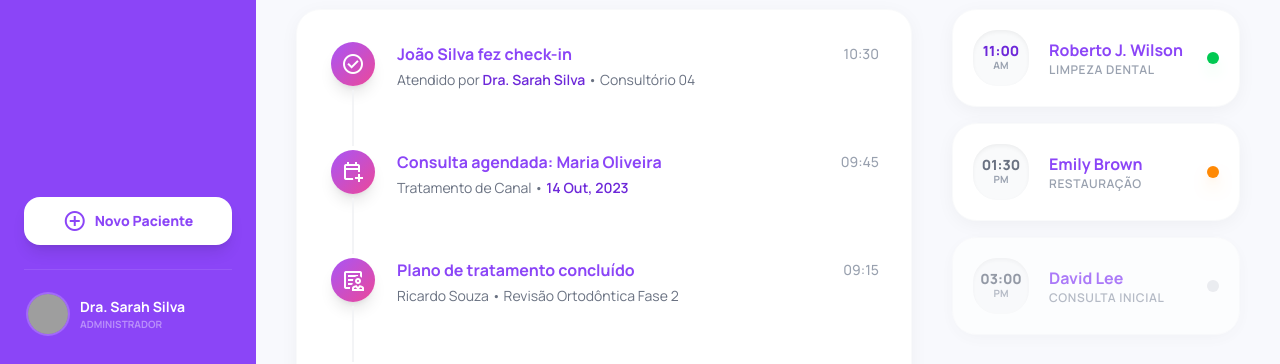
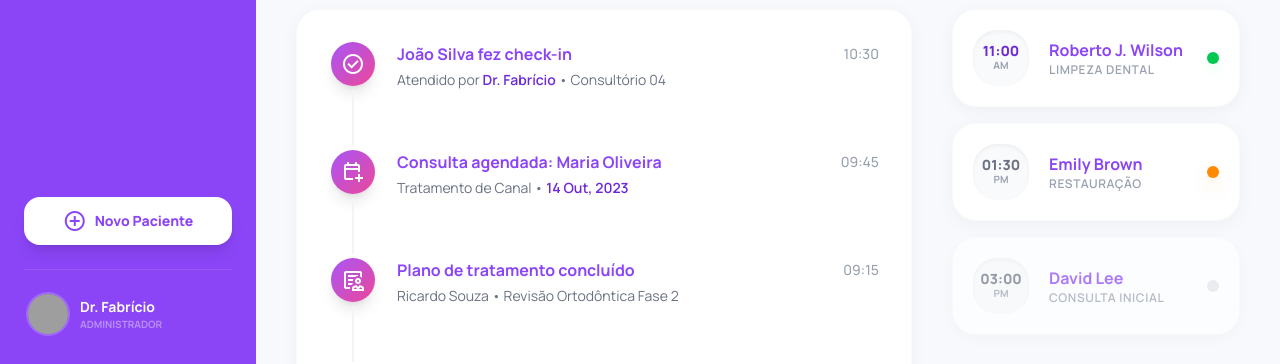
Before and after one commit to Ruansantooos/crm-odont, a Next.js app: page / in a window 1280 px wide. Shown: the part 426-790 px from the top of the page. Built offline with nearby package versions, Linux system fonts and the light colour scheme; grey boxes are pictures that could not be loaded.

Commit message:
feat: complete update of doctor names in Dashboard and Sidebar

```diff
--- a/src/app/page.tsx
+++ b/src/app/page.tsx
@@ -98,7 +98,7 @@ export default function Dashboard() {
                     <p className="text-sidebar-bg text-base font-bold">João Silva fez check-in</p>
                     <p className="text-gray-400 text-sm font-medium">10:30</p>
                   </div>
-                  <p className="text-gray-500 text-sm mt-1">Atendido por <span className="text-accent-purple font-semibold">Dra. Sarah Silva</span> • Consultório 04</p>
+                  <p className="text-gray-500 text-sm mt-1">Atendido por <span className="text-accent-purple font-semibold">Dr. Fabrício</span> • Consultório 04</p>
                 </div>
                 {/* Atividade 2 */}
                 <div className="flex flex-col items-center">
--- a/src/components/Sidebar.tsx
+++ b/src/components/Sidebar.tsx
@@ -62,7 +62,7 @@ export default function Sidebar() {
                         }}
                     ></div>
                     <div className="flex flex-col min-w-0">
-                        <p className="text-white text-sm font-bold truncate">Dra. Sarah Silva</p>
+                        <p className="text-white text-sm font-bold truncate">Dr. Fabrício</p>
                         <p className="text-white/40 text-[10px] font-bold uppercase truncate">Administrador</p>
                     </div>
                 </div>
```
Also changed, not shown: 1 other file (tests, documents, lock files or other folders).
